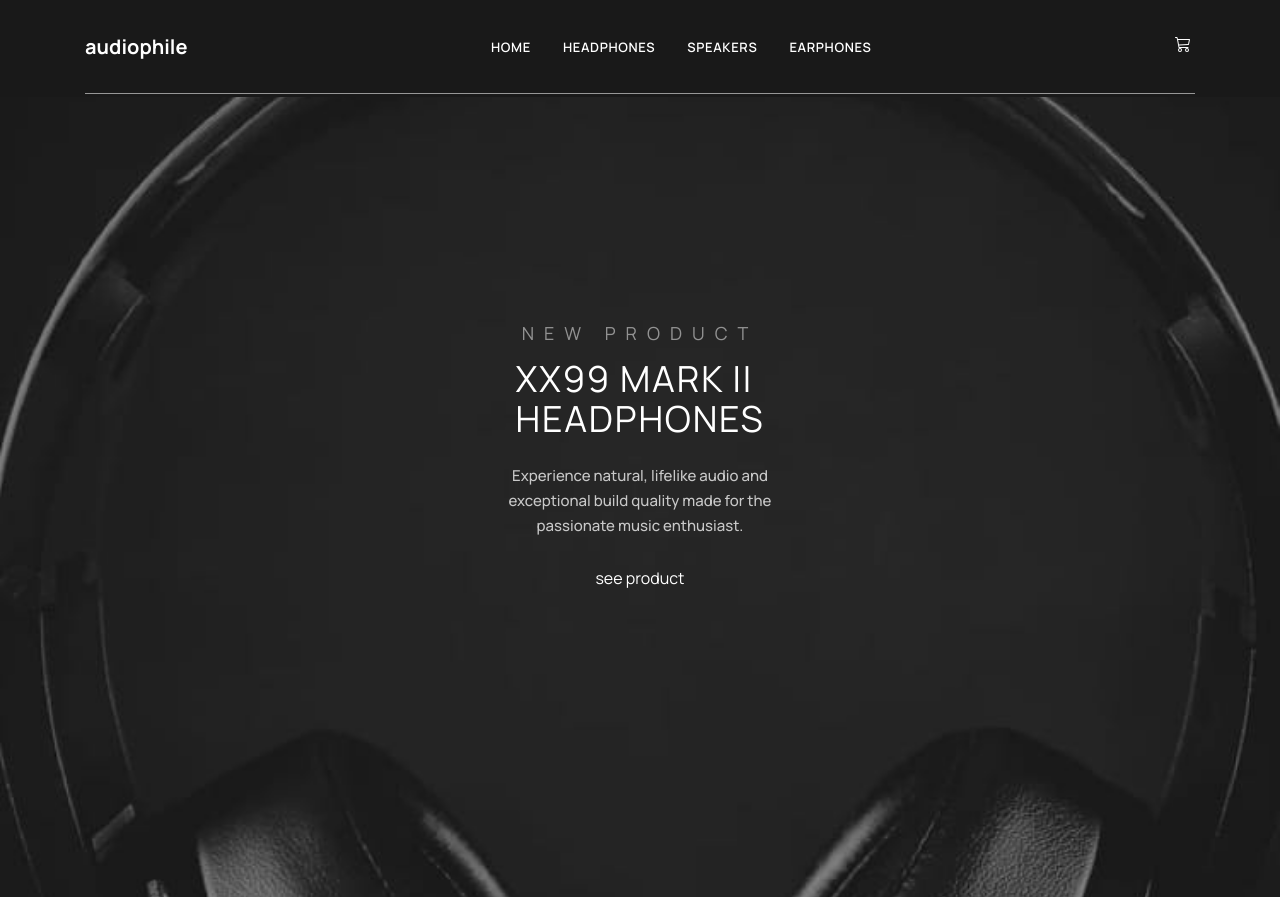
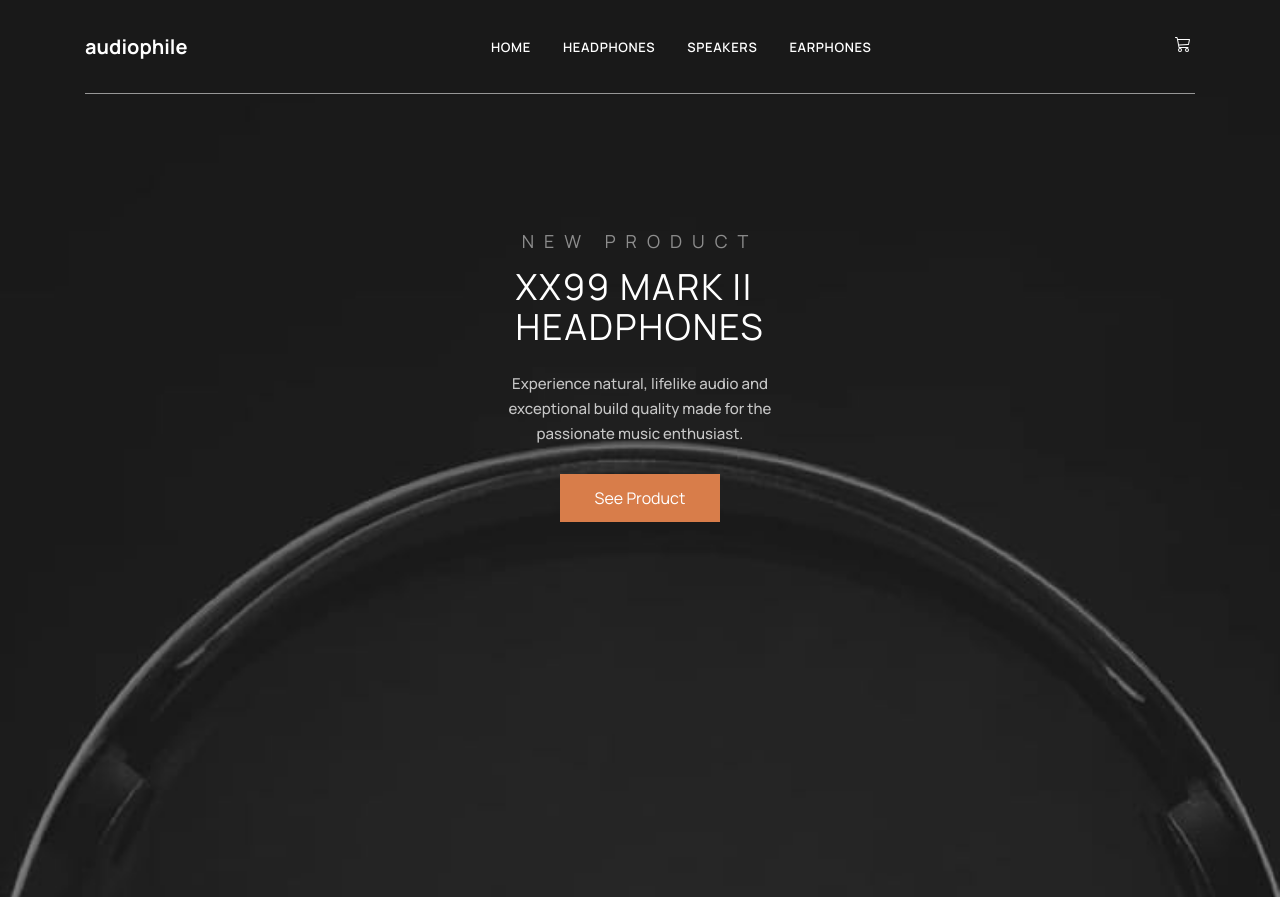
Before and after one commit to mrvicthor/audiophile-ecommerce, a Next.js app: page / in a window 1280 px wide. Built offline with nearby package versions, Linux system fonts and the light colour scheme.

Commit message:
added button

```diff
--- a/components/banner/index.tsx
+++ b/components/banner/index.tsx
@@ -1,8 +1,10 @@
+import { Button } from "../index";
+
 const Banner = () => {
   return (
     <section className="h-[31.875rem] bg-[#191919]">
-      <div className="bg-[url('/images/image-header.jpg')] bg-no-repeat bg-cover bg-center h-screen relative">
-        <div className=" w-[328px] px-6 flex flex-col justify-center items-center absolute top-[45%] left-[50%] -translate-x-[50%] -translate-y-[50%]">
+      <div className="banner bg-[url('/images/image-header.jpg')] bg-no-repeat bg-cover  h-screen relative">
+        <div className=" w-[328px] px-6 flex flex-col justify-center items-center absolute top-[35%] left-[50%] -translate-x-[50%] -translate-y-[50%]">
           <h1 className="tracking-[10px] text-lg uppercase text-white opacity-50 leading-[19px] font-[400]">
             New product
           </h1>
@@ -13,7 +15,11 @@ const Banner = () => {
             Experience natural, lifelike audio and exceptional build quality
             made for the passionate music enthusiast.
           </p>
-          <button className="text-white mt-[28px]">see product</button>
+          <Button
+            title="See Product"
+            handleClick={() => console.log("button clicked")}
+            style="h-[48px] text-white bg-[#d87d4a] w-[160px] mt-[28px]"
+          />
         </div>
       </div>
     </section>
--- /dev/null
+++ b/components/button/index.tsx
@@ -0,0 +1,14 @@
+type ButtonProps = {
+  handleClick: () => void;
+  style: string;
+  title: string;
+};
+const Button = ({ handleClick, style, title }: ButtonProps) => {
+  return (
+    <button onClick={() => handleClick()} className={style}>
+      {title}
+    </button>
+  );
+};
+
+export default Button;
--- a/components/index.tsx
+++ b/components/index.tsx
@@ -1,4 +1,5 @@
 import Header from "./header";
 import Banner from "./banner";
+import Button from "./button";
 
-export { Header, Banner };
+export { Header, Banner, Button };
--- a/styles/globals.css
+++ b/styles/globals.css
@@ -45,4 +45,7 @@
   .primary__nav[data-visible="true"] {
     transform: translateY(0);
   }
+  .banner {
+    background-position: center -140px;
+  }
 }
```
